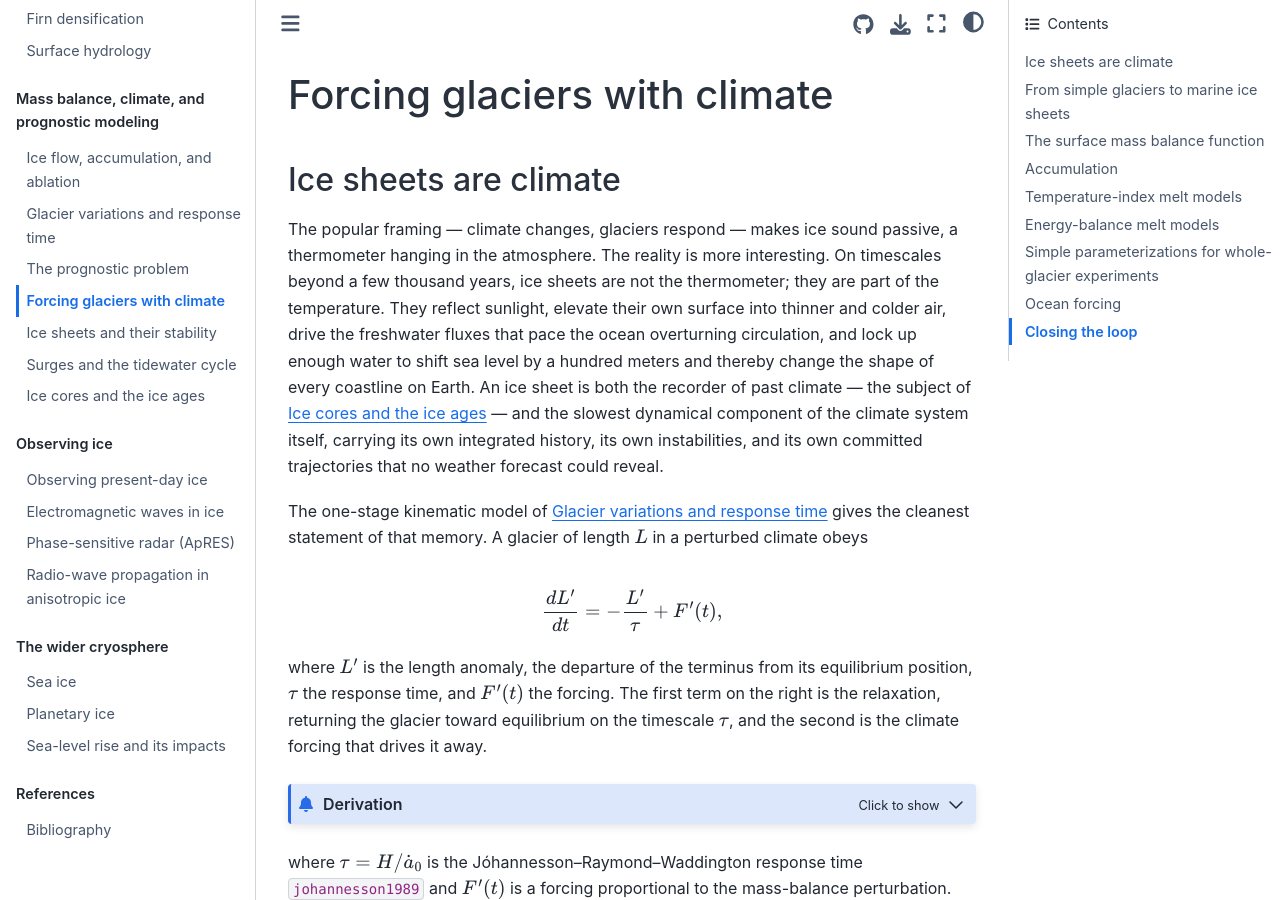
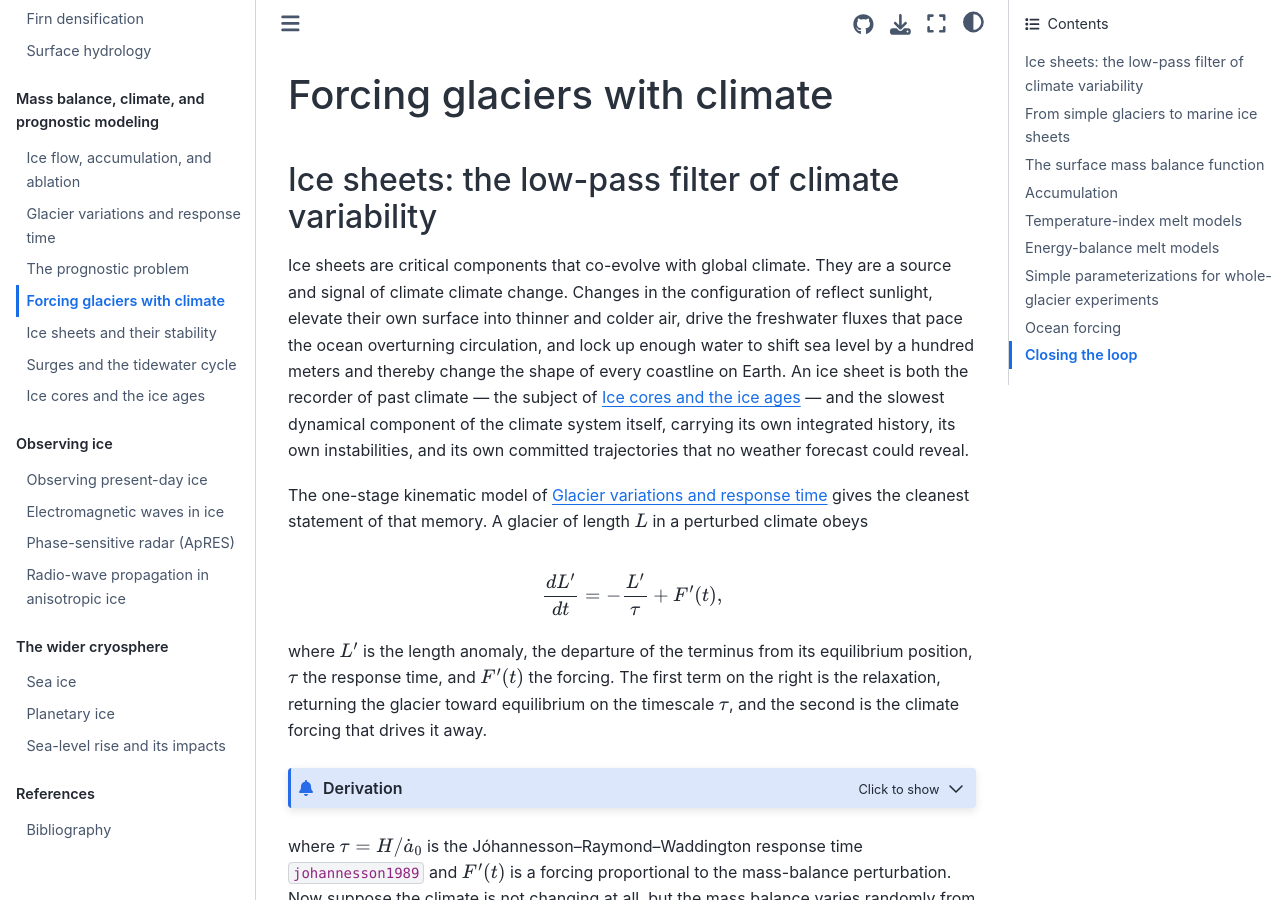
Before and after one commit to rice-glaciology/glaciology-book, a Jupyter Book: the page built from sections/climate/climate-forcing.md, in a window 1280 px wide and 900 px high. Built offline with Jupyter Book 1.0.4 settings and Sphinx 7.4.7 and the Sphinx Book theme 1.1.4, drawn with Linux system fonts in a browser that asks for light colours; pages that are not in the unit, such as notebooks, are missing from menus; cross-references to code outside the pages are shown as plain code.

Commit message:
Revise ice sheets section to highlight climate interactions
Updated the section on ice sheets to emphasize their active role in climate dynamics and their importance in climate change.

```diff
--- a/sections/climate/climate-forcing.md
+++ b/sections/climate/climate-forcing.md
@@ -1,15 +1,11 @@
 # Forcing glaciers with climate
 
-## Ice sheets are climate
+## Ice sheets: the low-pass filter of climate variability
 
-The popular framing — climate changes, glaciers
-respond — makes ice sound passive, a thermometer hanging in the atmosphere. The reality
-is more interesting. On timescales beyond a few thousand years, ice sheets are not the
-thermometer; they are part of the temperature. They reflect sunlight, elevate their own
-surface into thinner and colder air, drive the freshwater fluxes that pace the ocean
-overturning circulation, and lock up enough water to shift sea level by a hundred meters
-and thereby change the shape of every coastline on Earth. An ice sheet is both
-the recorder of past climate — the subject of {doc}`paleoclimate` — and the slowest
+Ice sheets are critical components that co-evolve with global climate.
+They are a source and signal of climate climate change.
+Changes in the configuration of  reflect sunlight, elevate their own surface into thinner and colder air, drive the freshwater fluxes that pace the ocean overturning circulation, and lock up enough water to shift sea level by a hundred meters and thereby change the shape of every coastline on Earth.
+An ice sheet is both the recorder of past climate — the subject of {doc}`paleoclimate` — and the slowest
 dynamical component of the climate system itself, carrying its own integrated history, its own
 instabilities, and its own committed trajectories that no weather forecast could reveal.
 
```
